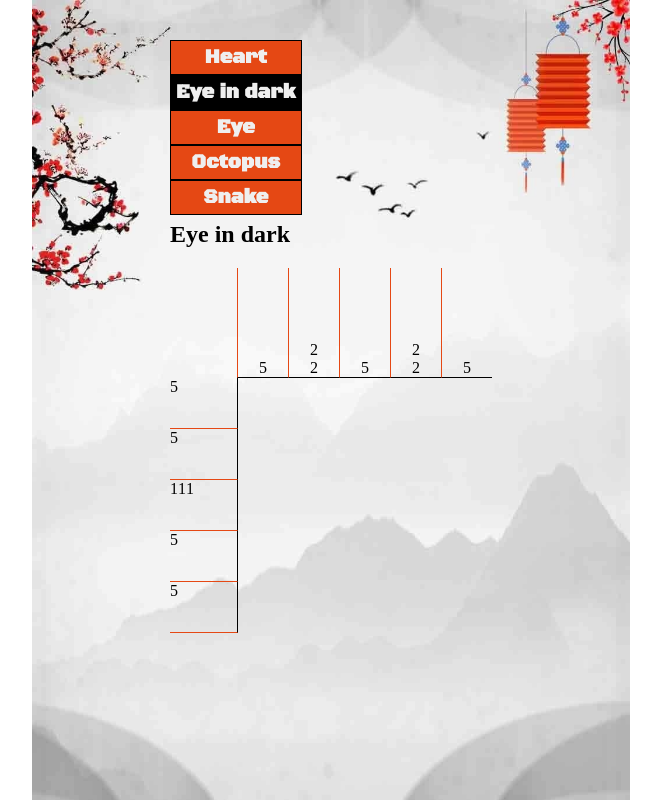
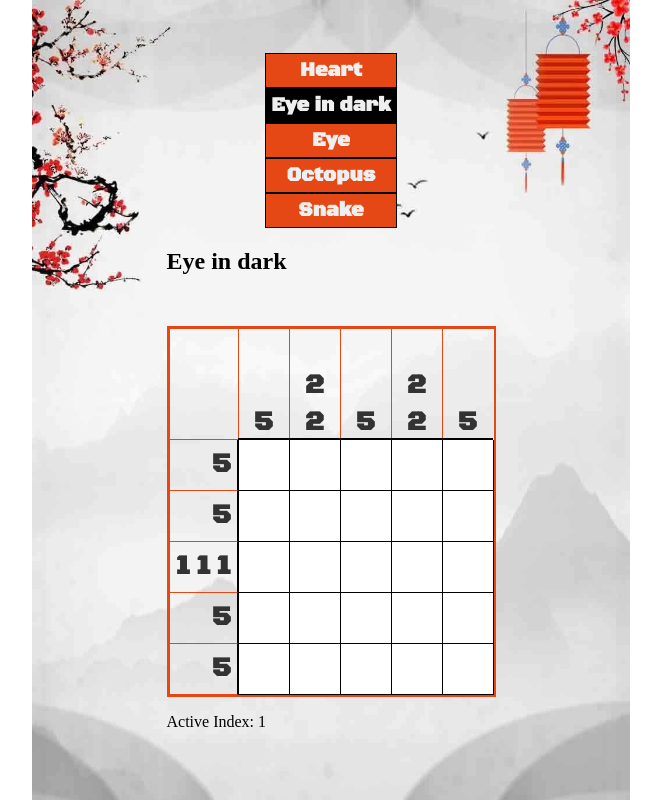
Before and after one commit to minimonster22/Nonograms-Vue, a Vue app: page / in a window 1280 px wide. Shown: the whole page, without its empty margins (309-970 px from the left). Built offline with nearby package versions, Linux system fonts and the light colour scheme.

Commit message:
feat: add a field for nonograms and styles for it

```diff
--- a/src/assets/data/solutions.json
+++ b/src/assets/data/solutions.json
@@ -1,7 +1,7 @@
 [
   {
     "name": "Heart",
-    "data": [
+    "dataField": [
       [0, 1, 0, 1, 0],
       [1, 1, 1, 1, 1],
       [1, 1, 1, 1, 1],
@@ -25,7 +25,7 @@
   },
   {
     "name": "Eye in dark",
-    "data": [
+    "dataField": [
       [1, 1, 1, 1, 1],
       [1, 1, 1, 1, 1],
       [1, 0, 1, 0, 1],
@@ -49,7 +49,7 @@
   },
   {
     "name": "Eye",
-    "data": [
+    "dataField": [
       [0, 1, 1, 1, 0],
       [1, 0, 0, 0, 1],
       [1, 0, 1, 0, 1],
@@ -73,7 +73,7 @@
   },
   {
     "name": "Octopus",
-    "data": [
+    "dataField": [
       [0, 0, 1, 1, 1],
       [1, 0, 1, 0, 1],
       [0, 1, 1, 1, 1],
@@ -97,7 +97,7 @@
   },
   {
     "name": "Snake",
-    "data": [
+    "dataField": [
       [1, 1, 1, 1, 1],
       [1, 0, 0, 0, 0],
       [1, 1, 1, 1, 1],
--- a/src/components/FieldNonograms.vue
+++ b/src/components/FieldNonograms.vue
@@ -1,8 +1,9 @@
 <template>
-  <div>
-    <p>Active Index: {{ activeIndex }}</p>
+  <div class="inside">
+    <NameNonograms @update-active-index="handleActiveIndexUpdate" :activeIndex="activeIndex" :name="name"/>
     <div v-if="activeIndex !== null && solutions[activeIndex]">
       <h2>{{ solutions[activeIndex].name }}</h2>
+      <div class="main-wrapper">
         <div class="top-wrapper">
           <div class="top-wrapper empty"></div>
           <div v-for="(array, i) in solutions[activeIndex].numbersTopArray" :key="i">
@@ -16,6 +17,7 @@
             </div>
           </div>
         </div>
+        <div class="board-wrapper">
           <div class="left-wrapper">
             <div v-for="(array, i) in solutions[activeIndex].numbersLeftArray" :key="i">
               <div v-if="Array.isArray(array) && array.length === 1" class="left-number">
@@ -28,8 +30,16 @@
               </div>
             </div>
           </div>
+          <div class="nonogram-board">
+            <div v-for="(row, rowIndex) in solutions[activeIndex].dataField" :key="rowIndex" class="row-board">
+              <div v-for="(cell, cellIndex) in row" :key="cellIndex" :data-id="cell" class="cell-board">
               </div>
-    <NameNonograms @update-active-index="handleActiveIndexUpdate" :activeIndex="activeIndex" :name="name"/>
+            </div>
+          </div>
+        </div>
+      </div>
+      <p>Active Index: {{ activeIndex }}</p>
+    </div>
   </div>
 </template>
 
@@ -46,6 +56,7 @@ export default {
       numbersTopArray: solutions,
       activeIndex: 1,
       numbersLeftArray: solutions,
+      dataField: solutions
     };
   },
   components: {
@@ -64,14 +75,27 @@ export default {
 </script>
 
 <style scoped>
+.main-wrapper {
+  border-width: 3px 2px 2px 3px;
+  border-style: solid;
+  border-color: #E54814;
+  margin-top: 50px;
+}
+
 .top-wrapper {
   display: flex;
   flex-direction: row;
 }
 
+.top-wrapper > div:nth-child(n+2) {
+  border-bottom: 2px solid black;
+}
+
 .left-wrapper {
+  width: 67px;
   display: flex;
   flex-direction: column;
+  border-right: 2px solid black;
 }
 
 .top-number {
@@ -79,22 +103,62 @@ export default {
   width: 50px;
   height: 109px;
   border-left: 1px solid #E54814;
-  border-bottom: 1px solid black;
   flex-direction: column;
   justify-content: end;
   align-items: center;
+  font-family: "Black Ops One", system-ui;
+  font-size: 27px;
+  font-weight: bold;
+  color: #333;
 }
 
 .left-number {
   display: flex;
-  width: 67px;
+  width: 57px;
   height: 50px;
-  align-self: flex-end;
+  justify-content: flex-end;
   border-bottom: 1px solid #E54814;
   border-right: 1px solid black;
+  font-family: "Black Ops One", system-ui;
+  font-size: 27px;
+  font-weight: bold;
+  color: #333;
+  align-items: center;
+  padding-left: 5px;
+  padding-right: 5px;
 }
 
 .empty {
-  width: 67px;
+  width: 68px;
+  border-bottom: 1px solid #E54814;
 }
+
+.inside {
+  display: flex;
+  flex-direction: column;
+  align-items: center;
+}
+
+.double {
+  gap: 5px;
+}
+
+.row-board {
+  display: flex;
+  flex-direction: row;
+}
+
+.cell-board {
+  width: 50px;
+  height: 50px;
+  border-right: 1px solid black;
+  border-bottom: 1px solid black;
+  background-color: white;
+  cursor: pointer;
+}
+
+.board-wrapper {
+  display: flex;
+}
+
 </style>
--- a/src/components/NameNonograms.vue
+++ b/src/components/NameNonograms.vue
@@ -40,8 +40,6 @@ export default {
   display: flex;
   flex-direction: column;
   width: fit-content;
-  position: absolute;
-  top: 5%;
 }
 
 .solution-item {
```
Lines whose indentation alone changed are shown as unchanged.
